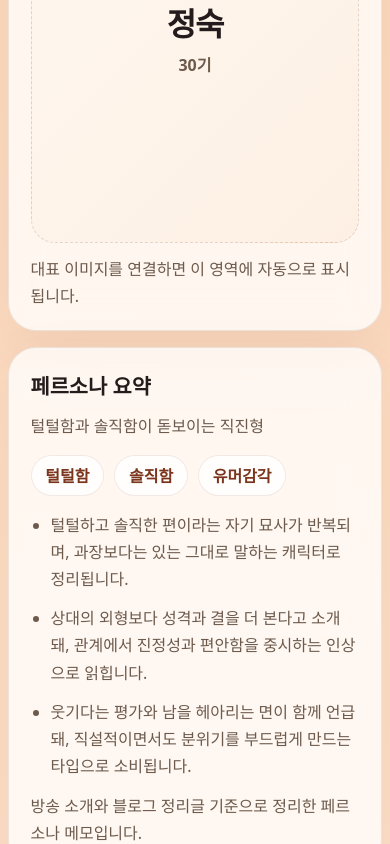
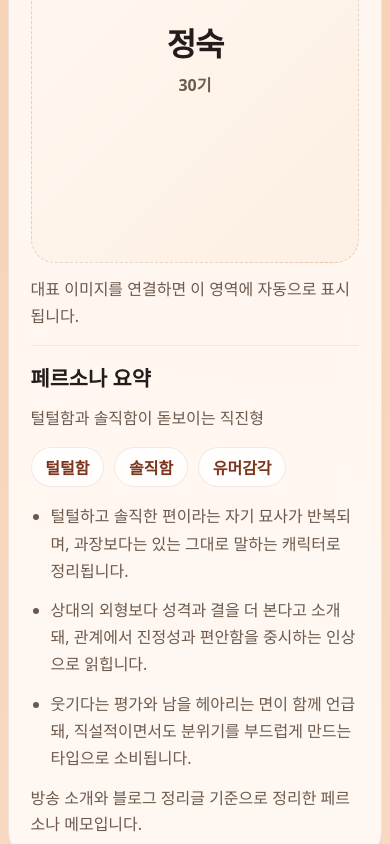
Before and after one commit to wilgon456/love-match-jungsook-quiz, a React (Vite) app: page / in a window 390 px wide. Shown: the part 1156-2000 px from the top of the page. Built offline with nearby package versions, Linux system fonts and the light colour scheme.

Commit message:
Merge character profile sections

```diff
--- a/src/App.jsx
+++ b/src/App.jsx
@@ -78,6 +78,23 @@ export default function App() {
             나는 솔로 30기 방송 속 인물들의 캐릭터를 바탕으로 당신이 각자의 캐릭터와 얼마나 잘 맞는이 확인하는 이상형 테스트입니다.
           </p>
 
+          <div className="hero-badges">
+            {isQuizAvailable ? (
+              selectedQuiz.badges.map((badge) => <span key={badge}>{badge}</span>)
+            ) : (
+              <>
+                <span>페르소나 요약</span>
+                <span>이미지 슬롯 분리</span>
+                <span>퀴즈 준비 중</span>
+              </>
+            )}
+          </div>
+
+          <div className="notice-card">{isQuizAvailable ? selectedQuiz.note : selectedPerson.sourceNote}</div>
+        </section>
+
+        <section className="profile-grid">
+          <article className="profile-card merged-profile-card">
             <div className="people-selector" aria-label="인물 선택">
               {characterOrder.map((personId) => {
                 const person = characterProfiles[personId];
@@ -98,23 +115,8 @@ export default function App() {
               })}
             </div>
 
-          <div className="hero-badges">
-            {isQuizAvailable ? (
-              selectedQuiz.badges.map((badge) => <span key={badge}>{badge}</span>)
-            ) : (
-              <>
-                <span>페르소나 요약</span>
-                <span>이미지 슬롯 분리</span>
-                <span>퀴즈 준비 중</span>
-              </>
-            )}
-          </div>
-
-          <div className="notice-card">{isQuizAvailable ? selectedQuiz.note : selectedPerson.sourceNote}</div>
-        </section>
-
-        <section className="profile-grid">
-          <article className="profile-card image-card">
+            <div className="merged-profile-content">
+              <div className="merged-image-pane">
                 <div className="section-head">
                   <h3>인물 이미지</h3>
                   <p>인물별 대표 이미지를 별도로 연결하는 자리입니다.</p>
@@ -127,16 +129,19 @@ export default function App() {
                     alt={selectedPerson.image.alt}
                   />
                 ) : (
-              <div className="image-placeholder" aria-label={selectedPerson.image.alt}>
+                  <div
+                    className="image-placeholder"
+                    aria-label={selectedPerson.image.alt}
+                  >
                     <strong>{selectedPerson.image.placeholder}</strong>
                     <span>{selectedPerson.generation}</span>
                   </div>
                 )}
 
                 <p className="profile-copy">{selectedPerson.image.note}</p>
-          </article>
+              </div>
 
-          <article className="profile-card persona-card">
+              <div className="merged-persona-pane">
                 <div className="section-head">
                   <div>
                     <h3>페르소나 요약</h3>
@@ -157,6 +162,8 @@ export default function App() {
                 </ul>
 
                 <p className="profile-copy">{selectedPerson.sourceNote}</p>
+              </div>
+            </div>
           </article>
         </section>
 
--- a/src/styles.css
+++ b/src/styles.css
@@ -290,14 +290,29 @@ button {
 
 .profile-grid {
   display: grid;
-  grid-template-columns: minmax(300px, 0.9fr) minmax(0, 1.1fr);
-  gap: 1rem;
+  grid-template-columns: 1fr;
   margin-top: 1.25rem;
 }
 
-.image-card,
-.persona-card {
+.merged-profile-card {
+  display: grid;
+  gap: 1.25rem;
+}
+
+.merged-profile-content {
+  display: grid;
+  grid-template-columns: minmax(320px, 0.9fr) minmax(0, 1.1fr);
+  gap: 1rem;
+}
+
+.merged-image-pane,
+.merged-persona-pane {
   min-height: 100%;
+}
+
+.merged-persona-pane {
+  padding-left: 1rem;
+  border-left: 1px solid rgba(115, 84, 65, 0.08);
 }
 
 .character-image,
@@ -614,6 +629,17 @@ button {
     grid-template-columns: 1fr;
   }
 
+  .merged-profile-content {
+    grid-template-columns: 1fr;
+  }
+
+  .merged-persona-pane {
+    padding-left: 0;
+    border-left: 0;
+    border-top: 1px solid rgba(115, 84, 65, 0.08);
+    padding-top: 1rem;
+  }
+
   .result-actions {
     flex-direction: column;
   }
```
Lines whose indentation alone changed are shown as unchanged.
